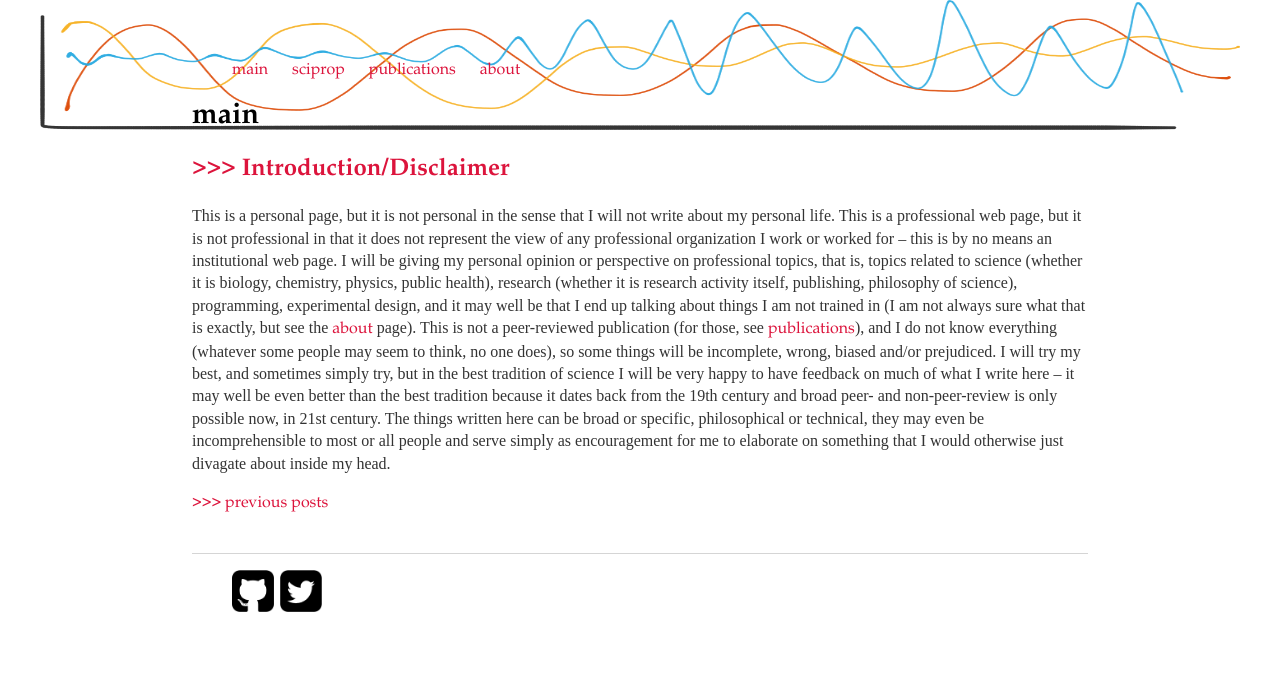
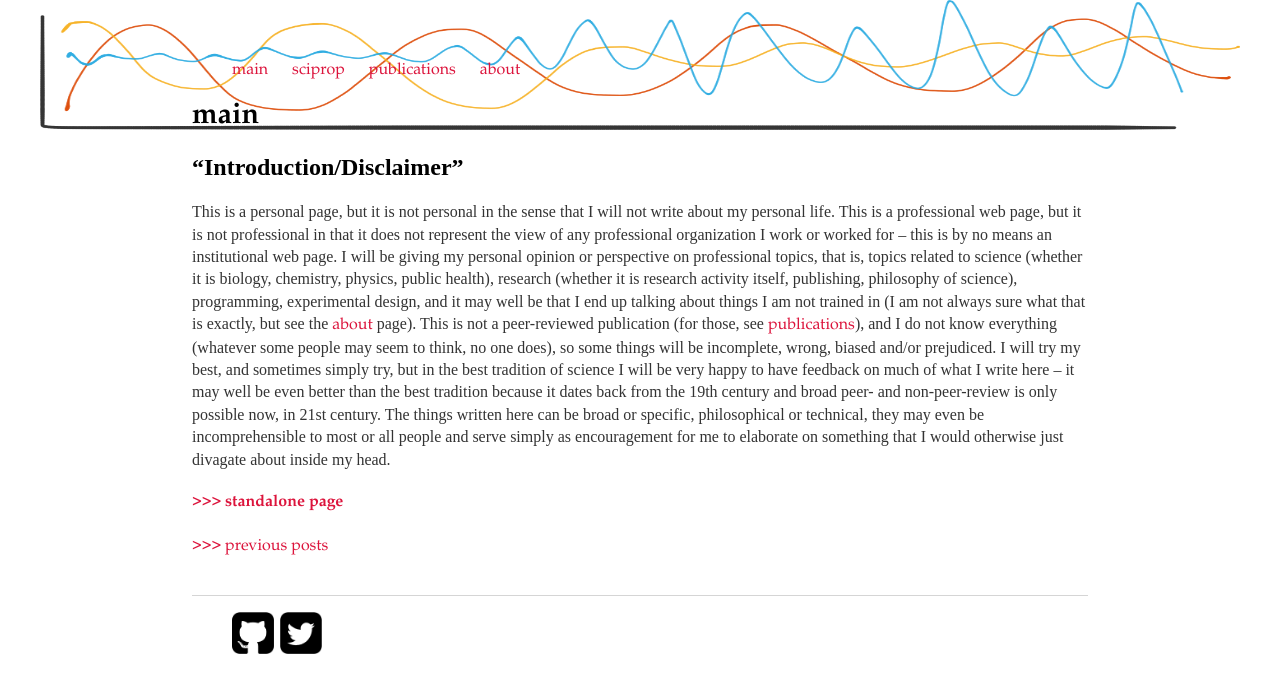
Before and after one commit to caesoma/caesoma.github.io, a Jekyll site: the page built from index.html, in a window 1280 px wide. Shown: the top 693 px of the page. Built offline with Jekyll 4.4.1, drawn with Linux system fonts in a browser that asks for light colours; the list of posts is cut into pages by our own code.

Commit message:
update page

```diff
--- a/index.html
+++ b/index.html
@@ -6,13 +6,14 @@
 
 <!-- This loops through the paginated posts -->
 {% for post in paginator.posts %}
+    <!-- <h2><a style= "text-decoration:none;" href="{{ post.url }}"> >>> {{ post.title }}</a></h2> -->
         <p class="author">
             <span class="date">{{ page.date }}</span> <!-- {{ page.date | date: "%Y-%m-%d" }} -->
         </p>
     <div class="content">
-        <h2><a style= "text-decoration:none;" href="{{ post.url }}"> >>> {{ post.title }}</a></h2>
         {{ post.content }}
     </div>
+        <h4><a style= "text-decoration:none;" href="{{ post.url }}"> >>> standalone page</a></h4>
 {% endfor %}
 
 <p><a style= "text-decoration:none;" href="/archive"> >>> previous posts</a><br/>
```
Also changed, not shown: _posts/2018-02-22-introduction-disclaimer.md (+1 -0 lines).
